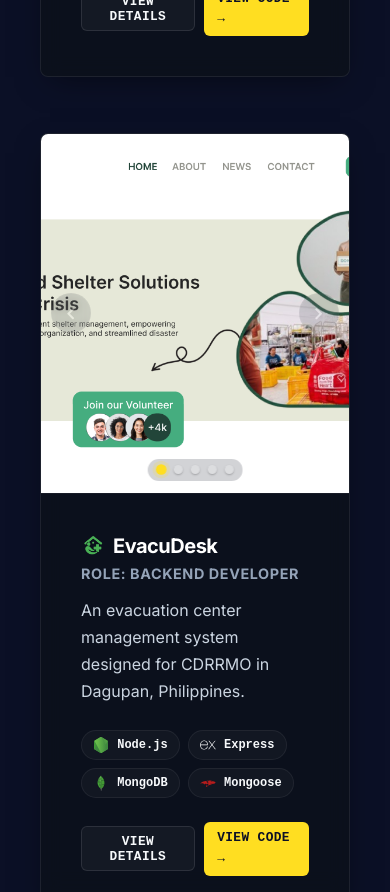
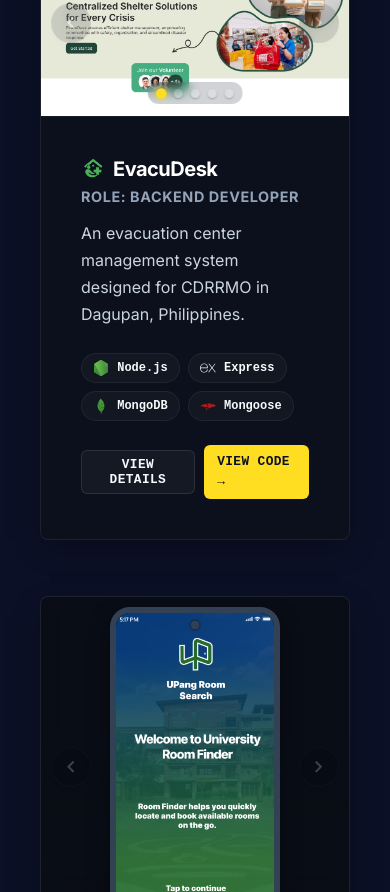
Before and after one commit to Sucrit/Personal-Portfolio, a React (Vite) app: page / in a window 390 px wide. Shown: the part 5080-5972 px from the top of the page. Built offline with nearby package versions, Linux system fonts and the light colour scheme.

Commit message:
feat: enhance ProjectCarousel for responsive design with mobile and web previews

```diff
--- a/src/components/ProjectCarousel.tsx
+++ b/src/components/ProjectCarousel.tsx
@@ -39,11 +39,9 @@ function ProjectCarousel({
 
   return (
     <div
-      className="project-image-carousel"
+      className={`project-image-carousel ${isMobile ? 'project-image-carousel--mobile-preview' : 'project-image-carousel--web-preview'}`}
       style={{
         position: 'relative',
-        width: '100%',
-        height: '100%',
         background: isMobile ? 'rgba(0,0,0,0.2)' : 'transparent',
         display: 'flex',
         alignItems: 'center',
@@ -109,6 +107,7 @@ function ProjectCarousel({
           <img
             src={src}
             alt={`${alt} ${currentIndex + 1}`}
+            className="project-preview-image project-preview-image--fill"
             style={{
               width: '100%',
               height: '100%',
--- a/src/fantasy-theme.css
+++ b/src/fantasy-theme.css
@@ -480,6 +480,8 @@ h2 {
 .project-image-carousel {
   position: relative;
   z-index: 2;
+  width: 100%;
+  height: 100%;
 }
 
 .project-card:hover .carousel-btn {
--- a/src/sections/ProjectsSection.module.css
+++ b/src/sections/ProjectsSection.module.css
@@ -286,7 +286,25 @@
     max-width: 100%;
     border-right: none;
     border-bottom: 1px solid rgba(255, 255, 255, 0.05);
-    aspect-ratio: 16/9;
+    height: auto;
+    min-height: 0;
+  }
+
+  .imageContainer :global(.project-image-carousel--web-preview) {
+    height: auto;
+    min-height: 0;
+    background: transparent;
+  }
+
+  .imageContainer :global(.project-image-carousel--web-preview .project-preview-image--fill) {
+    height: auto !important;
+    min-height: 0;
+    object-fit: contain !important;
+    object-position: center top !important;
+  }
+
+  .imageContainer :global(.project-image-carousel--mobile-preview) {
+    min-height: 0;
     height: auto;
   }
 
```
